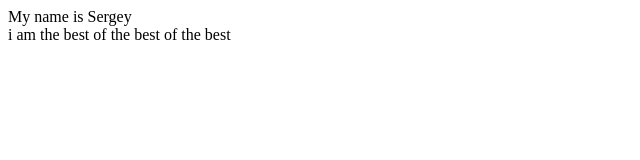
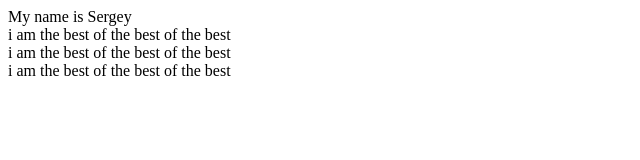
Before and after one commit to gorokh-sergy/test-repo, a plain HTML site: page index.html in a window 1280 px wide. Shown: the whole page, without its empty margins (0-640 px from the left). Drawn offline with Linux system fonts and the light colour scheme.

Commit message:
added index.html

```diff
--- a/index.html
+++ b/index.html
@@ -1,2 +1,4 @@
 <div>My name is Sergey</div>
 <div>i am the best of the best of the best</div>
+<div>i am the best of the best of the best</div>
+<div>i am the best of the best of the best</div>
```
